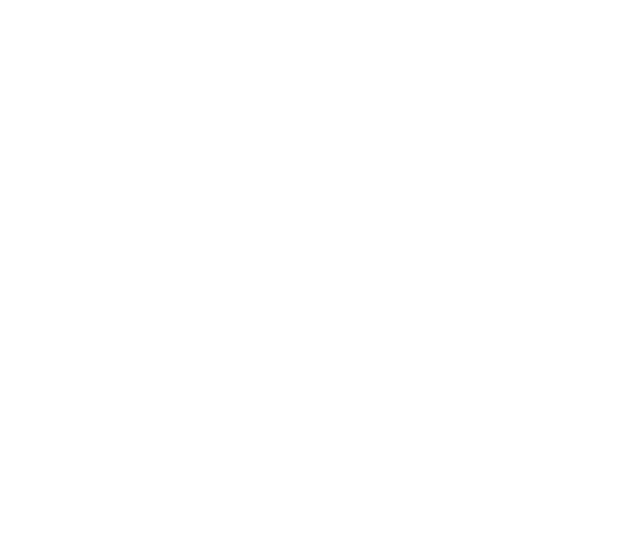
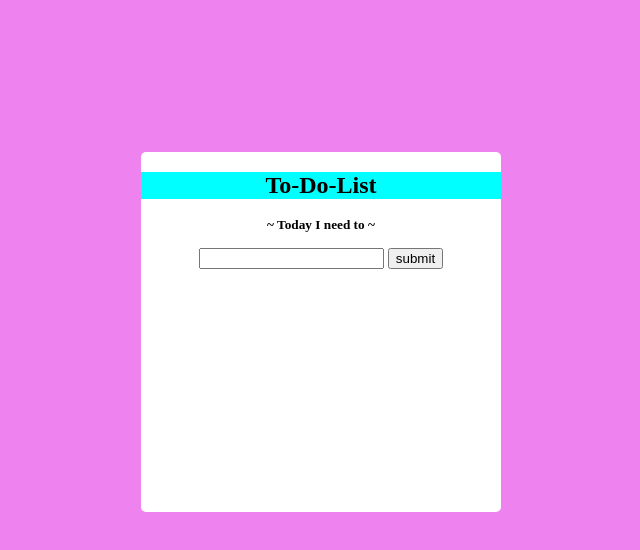
Before and after one commit to dts-kominfo-rea4b/challenge-dom-lutfi-afandi, a website: page index.html in a window 1280 px wide. Shown: the whole page, without its empty margins (319-959 px from the left). Drawn offline with Linux system fonts and the light colour scheme.

Commit message:
add index

```diff
--- a/index.html
+++ b/index.html
@@ -1,41 +1,98 @@
 <!DOCTYPE html>
 <html lang="en">
+
 <head>
   <meta charset="UTF-8" />
   <meta http-equiv="X-UA-Compatible" content="IE=edge" />
   <meta name="viewport" content="width=device-width, initial-scale=1.0" />
   <title>Challenge - DOM</title>
 </head>
+<style>
+  body {
+    background-color: violet;
+    display: flex;
+    justify-content: center;
+  }
+
+  #app {
+    width: 360px;
+    min-height: 360px;
+    margin-top: 144px;
+    background: white;
+    border-radius: 5px;
+    text-align: center;
+  }
+
+  #todo-title {
+    background-color: aqua;
+    align-items: center;
+    margin-bottom: 0px;
+  }
+
+  #todo-subtitle {
+    margin: 0px;
+    margin-bottom: 15px;
+  }
+</style>
+
 <body>
   <div id="app">
     <!-- TODO: Buatlah sebuah header dengan id todo-title -->
+    <h2 id="todo-title">To-Do-List</h2>
+    <br>
     <!-- TODO: Buatlah sebuah subtitle dengan id todo-subtitle -->
+    <h5 id="todo-subtitle">~ Today I need to ~</h5>
 
     <!-- Section: input -->
     <!-- TODO: Buatlah sebuah input bertipe text dengan id todo-input -->
+    <input type="text" id="todo-input">
     <!-- TODO: Buatlah sebuah button dengan id todo-submit -->
+    <button id="todo-submit">submit</button>
 
     <!-- Section output -->
     <!-- TODO: Buatlah sebuah <ul> dengan id todo-output -->
+    <ul id="todo-output">
+
+    </ul>
   </div>
 
   <!-- ! Untuk tantangan ini, script jangan diubah ke external js yah ! -->
   <script>
     // TODO: Deklarasi variable sesuai dengan kebutuhan di sini
-      let button;
-      let input;
-      let output;
+    let button = document.querySelector('#todo-submit');
+    let input = document.querySelector('#todo-input');
+    let output = document.querySelector('#todo-output');
 
     // TODO: Buatlah sebuah fungsi dengan nama fnClickHandler
     // Fungsi yang digunakan untuk menambahkan tulisan
     // Jangan ubah cara deklarasi fungsinya, cukup isi saja
-      function fnClickHandler(toDoItem) {}
+
+
+    function fnClickHandler(toDoItem) {
+      let li = document.createElement('li');
+      li.textContent = toDoItem;
+      output.appendChild(li);
+      // li.className = 'todo-item';
+      input.value = "";
+      return li;
+    }
 
     // TODO: register event onclick / addEventListener untuk button
     // akan menjalankan fungsi fnClickHandler
+    button.addEventListener('click', () => {
+      const isi = input.value;
+      fnClickHandler(isi);
+    });
 
     // TODO: register event onkeypress / addEventListener untuk input
     // sehingga saat di input ditekan enter akan menjalankan fungsi fnClickHandler juga
+    input.addEventListener('keyup', (event) => {
+      if (event.key === 'Enter') {
+        const isi = input.value;
+        fnClickHandler(isi);
+      }
+    });
   </script>
 </body>
+
 </html>
```
Lines whose indentation alone changed are shown as unchanged.
